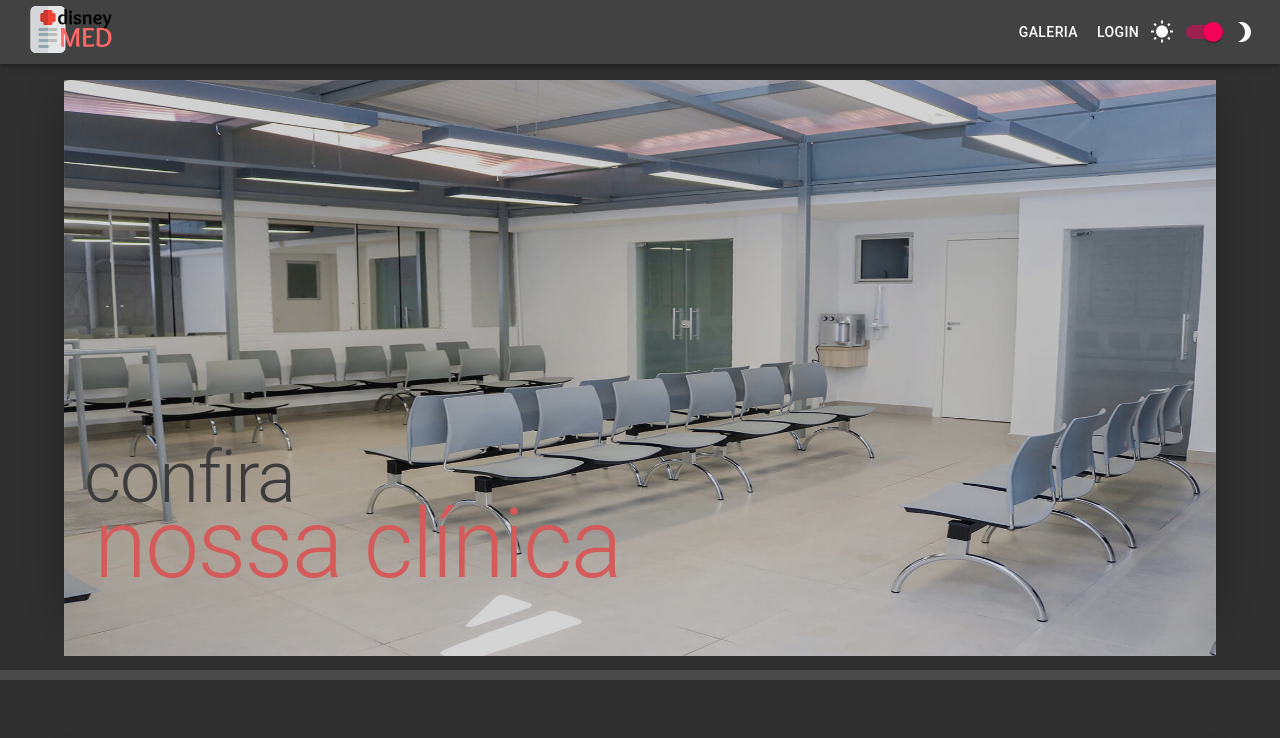
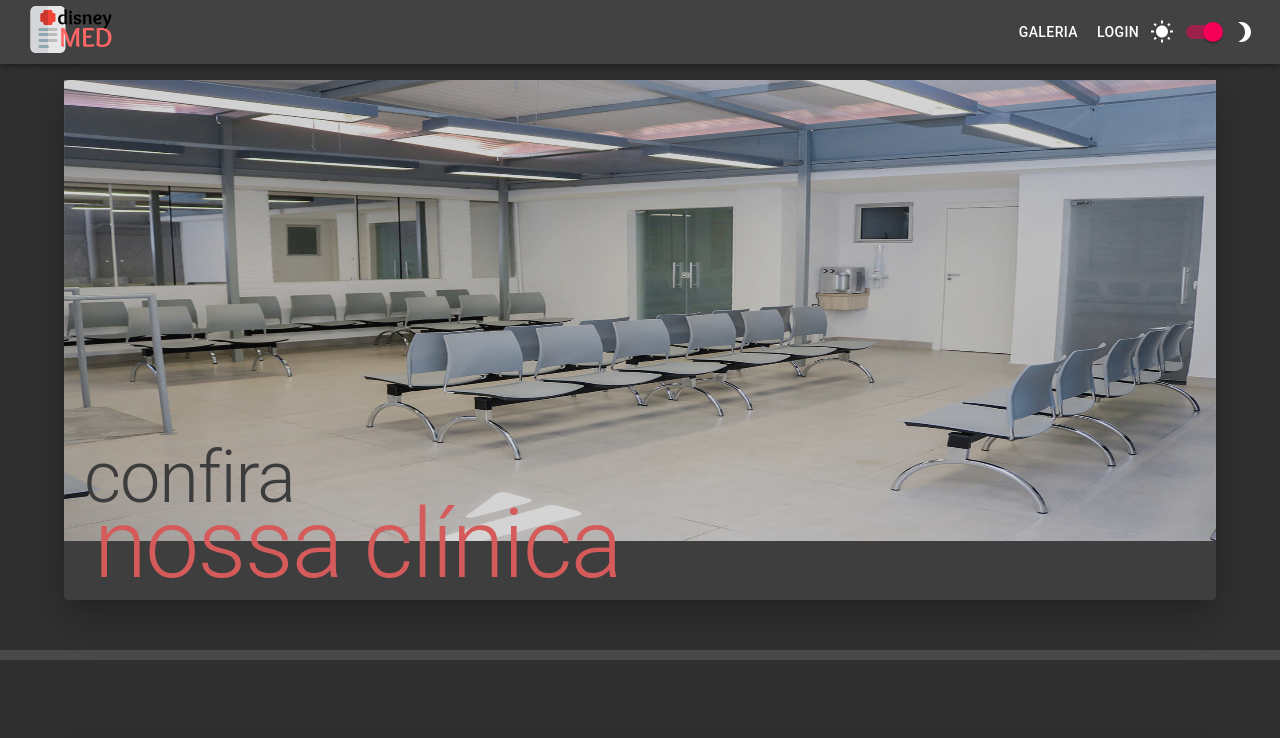
Before and after one commit to iuryzanonni/engsoft-clinica, a Next.js app: page /gallery in a window 1280 px wide. Shown: the top 738 px of the page. Built offline with nearby package versions, Linux system fonts and the light colour scheme.

Commit message:
fix: imagens grandes

```diff
--- a/src/pages/gallery.js
+++ b/src/pages/gallery.js
@@ -21,11 +21,11 @@
             <Image
                 src={`/assets/${index}.jpg`}
                 width="300px"
-                height="150px"
+                height="120px"
                 layout="responsive"
             />
         </Paper>
-        <Divider style={{ height: "10px", marginTop: "70px" }} />
+        <Divider style={{ height: "10px", marginTop: "50px" }} />
     </>
 );
 
```
